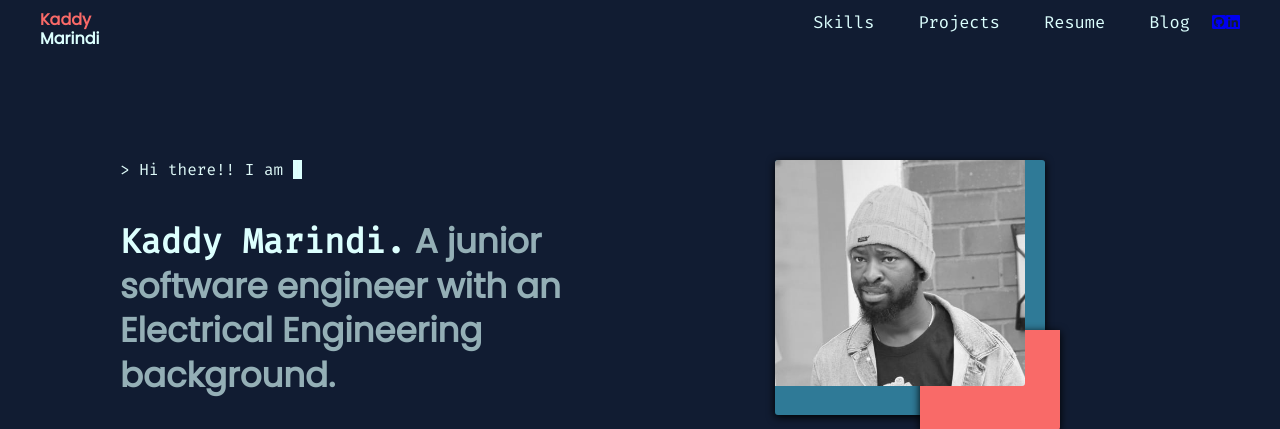
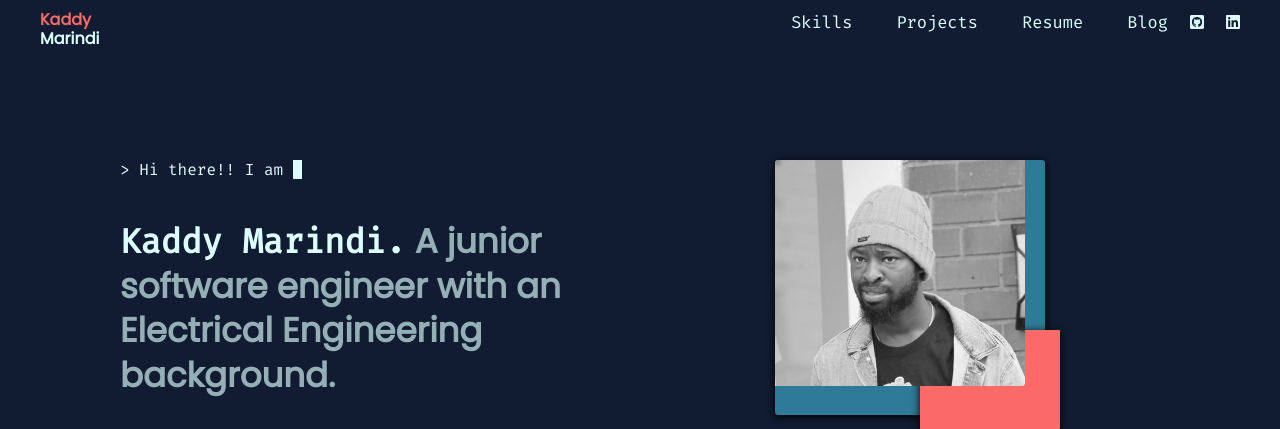
Before and after one commit to kaddy120/kaddy120.github.io, a web app: file index.html in a window 1280 px wide. Shown: the top 429 px of the page. Run offline with its HTML, style and script files only (its server is not run), Linux system fonts and the light colour scheme; some libraries are stand-ins or nearby versions.

Commit message:
correctly color social icons

```diff
--- a/css/general.css
+++ b/css/general.css
@@ -66,8 +66,14 @@ header {
 
 .nav-flex {
   display: flex;
+  justify-content: space-between;
 }
 
+.nav-item_socials{
+  /* background: gray; */
+  min-width: 50px;
+
+}
 .log {
 }
 
@@ -169,8 +175,11 @@ img {
   color: --var(--light-hover-c);
 }
 
+.icon i {
+  color: var(--light-primary-c);
+}
+
 .icons {
-  color: var(--light-primary-c);
   font-size: 22px;
   margin: 0 8px;
 }
```
